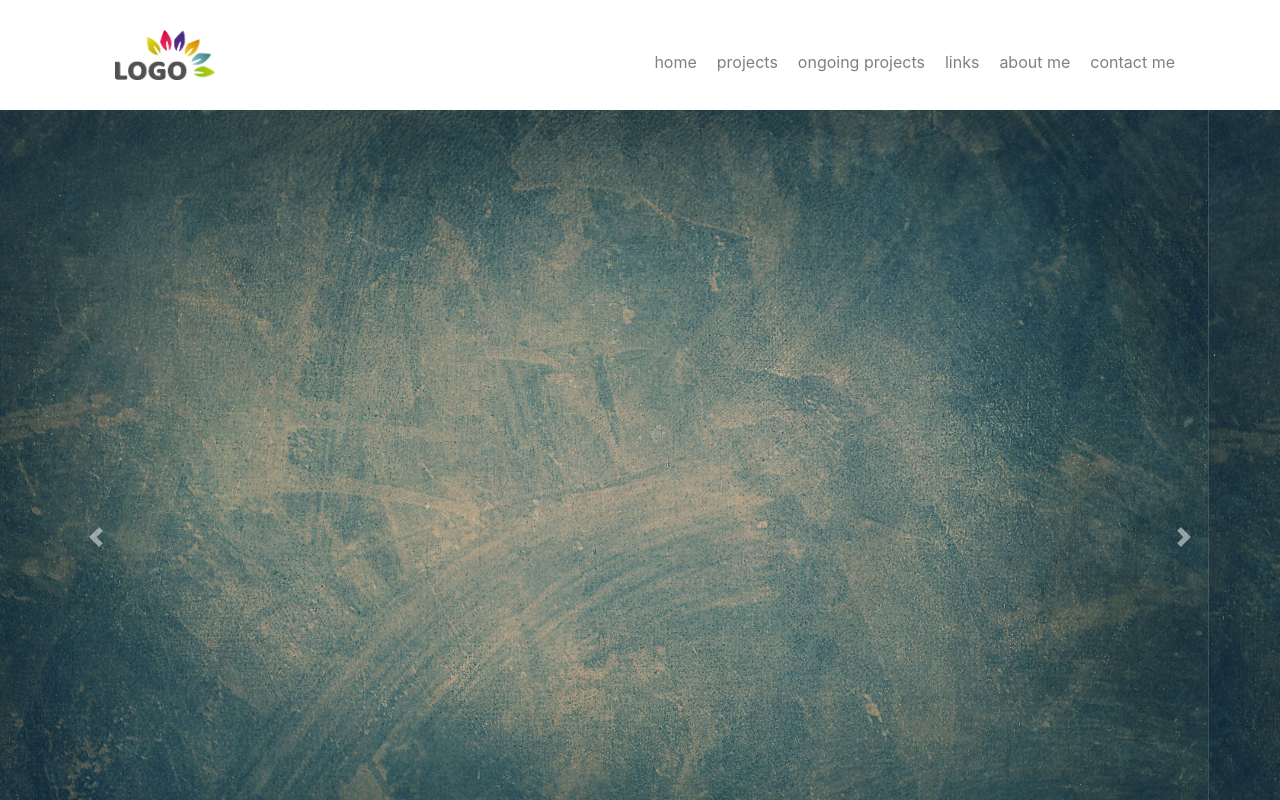
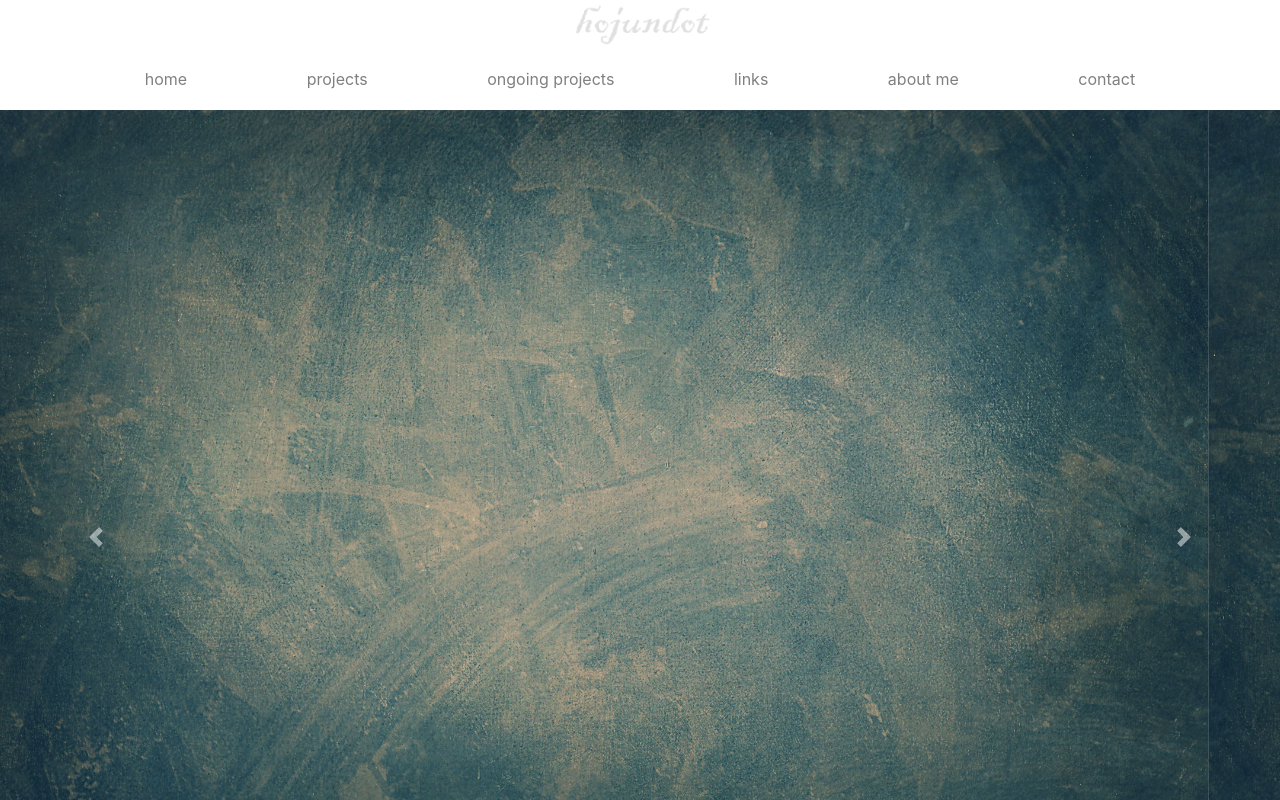
Before and after one commit to Kein-chronicle/react-homepage-singlepage-sample, a React (Create React App) app: page / in a window 1280 px wide. Shown: the top 800 px of the page. Built offline with nearby package versions, Linux system fonts and the light colour scheme.

Commit message:
menu 설정

```diff
--- a/src/App.css
+++ b/src/App.css
@@ -15,7 +15,9 @@
 }
 
 .menuWrap {
-  background-color: white;
+  background-color: #020202;
+  opacity: 0.8;
+  padding: 10px;
 }
 
 .footerWrap {
--- a/src/App.js
+++ b/src/App.js
@@ -45,7 +45,7 @@ function useWindowSize() {
 function App() {
   return (
     <div className="App">
-      <div className="container-md menuWrap fixed-top">
+      <div className="d-flex justify-content-center fixed-top">
         <Menu />
       </div>
       <div style={{marginTop: useWindowSize().width < 500 ? "198px" : "110px"}} className="container-fluid sliderWrap">
--- a/src/components/css.css
+++ b/src/components/css.css
@@ -1,10 +1,11 @@
 .logo {
-    width: 100px;
+    width: 140px;
     height: auto;
 }
 
 .menuBtn {
     color: gray;
+    padding-left: 20px;
     padding-right: 20px;
     padding-top: 20px;
 }
--- a/src/components/menu.js
+++ b/src/components/menu.js
@@ -1,5 +1,5 @@
 import React from 'react'
-import Logo from '../assets/logo-sample.png'
+import Logo from '../assets/hojundot-logo-tran.png'
 import './css.css'
 
 
@@ -19,18 +19,21 @@ function Content() {
     }
     return (
         <div
-        className="row"
+        className="container"
         style={{margin:0}}
         >
-            <div className="col">
-                <a href=" #" onClick={(e)=>{menuClick(e, 'top')}}>
-                    <img className="logo" src={Logo} alt="logo" />
-                </a>
+            <div className="row">
+                <div className="col-3"></div>
+                <div className="col-6">
+                    <a href=" #" onClick={(e)=>{menuClick(e, 'top')}}>
+                    <img className="logo" src={Logo} alt="logo" /></a>
+                    </div>
+                <div className="col-3"></div>
             </div>
-            <div className="col"></div>
-            <div className="row">
+
+            <div className="d-flex justify-content-around">
                 <a className="menuBtn" href=" #" onClick={(e)=>{menuClick(e, 'intro')}}>
-                    home
+                        home
                 </a>
                 <a className="menuBtn" href=" #" onClick={(e)=>{menuClick(e, 'content1')}}>
                     projects
@@ -45,7 +48,7 @@ function Content() {
                     about me
                 </a>
                 <a className="menuBtn" href=" #" onClick={(e)=>{menuClick(e, 'constactUs')}}>
-                    contact me
+                    contact
                 </a>
             </div>
         </div>
```
Also changed, not shown: src/assets/hojundot-logo-tran.png (added), src/assets/hojundot-logo.png (added).
